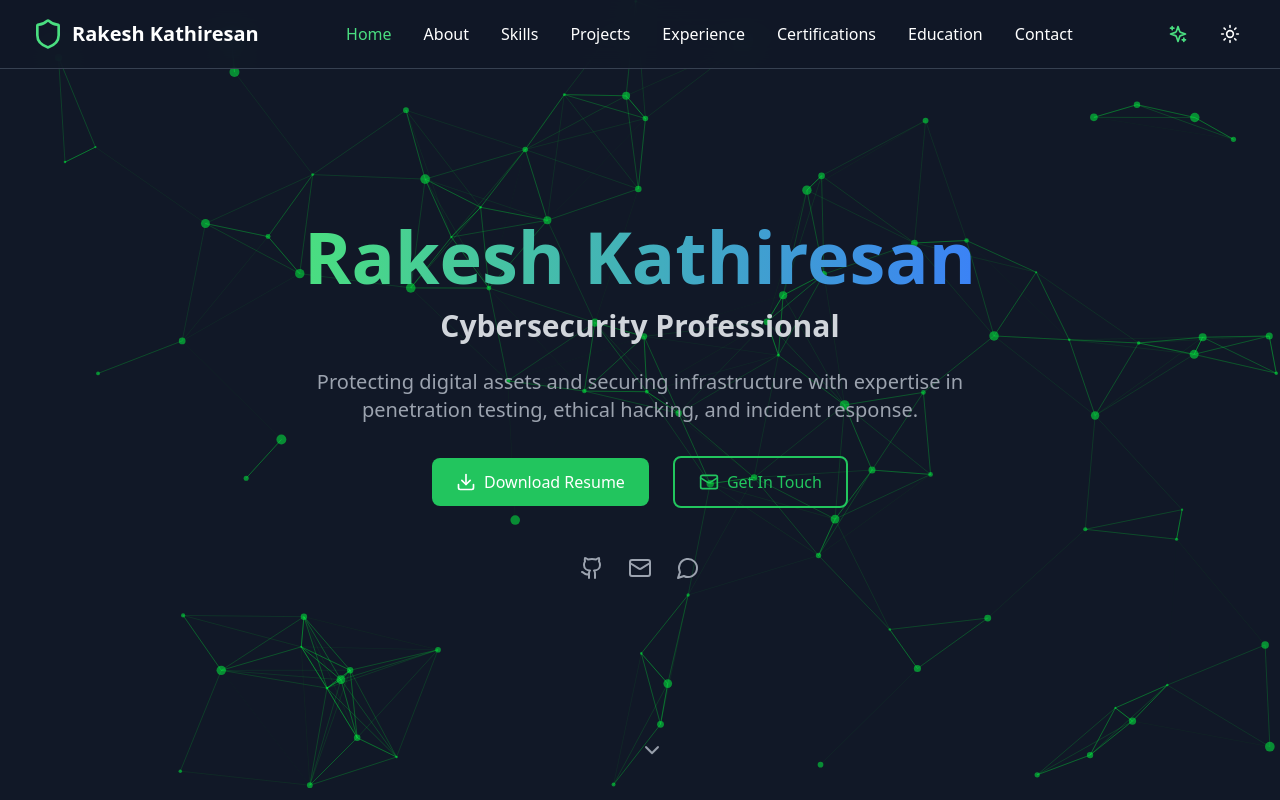
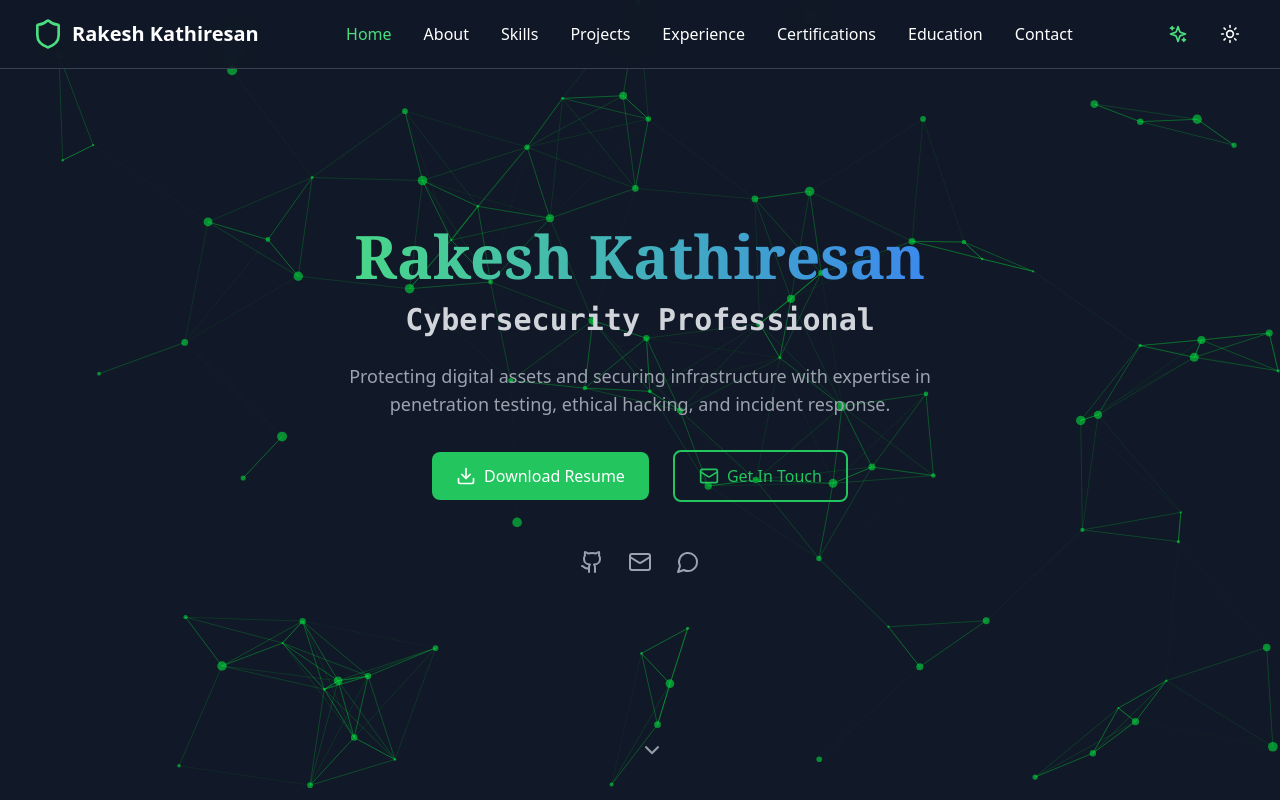
Before and after one commit to rakeshkathiresan/portfolio, a React (Vite) app: page / in a window 1280 px wide. Shown: the top 800 px of the page. Built offline with nearby package versions, Linux system fonts and the light colour scheme.

Commit message:
Update:font changed

```diff
--- a/package.json
+++ b/package.json
@@ -3,14 +3,14 @@
   "private": true,
   "version": "0.0.0",
   "type": "module",
-  "homepage": "https://rakeshpandees.github.io/portfolio",
+  "homepage": "https://rakeshkathiresan.github.io/portfolio",
   "scripts": {
     "dev": "vite",
     "build": "vite build",
     "lint": "eslint .",
     "preview": "vite preview",
     "predeploy": "npm run build",
-    "deploy": "gh-pages -d build"
+    "deploy": "gh-pages -d dist"
   },
   "dependencies": {
     "lucide-react": "^0.344.0",
--- a/src/App.tsx
+++ b/src/App.tsx
@@ -285,13 +285,13 @@ function App() {
       <section id="home" className="min-h-screen flex items-center justify-center relative z-10 px-4">
         <div className="text-center max-w-4xl mx-auto">
           <div className="mb-8">
-            <h1 className="text-5xl md:text-7xl font-bold mb-4 bg-gradient-to-r from-green-400 to-blue-500 bg-clip-text text-transparent">
+            <h1 className="text-5xl md:text-6xl font-bold font-serif mb-4 bg-gradient-to-r from-green-400 to-blue-500 bg-clip-text text-transparent">
               Rakesh Kathiresan
             </h1>
-            <h2 className="text-2xl md:text-3xl font-semibold mb-6 text-gray-300">
+            <h2 className="text-2xl md:text-3xl font-semibold font-mono mb-6 text-gray-300">
               Cybersecurity Professional
             </h2>
-            <p className="text-lg md:text-xl text-gray-400 mb-8 max-w-2xl mx-auto">
+            <p className="text-lg md:text-l text-gray-400 mb-8 max-w-2xl mx-auto">
               Protecting digital assets and securing infrastructure with expertise in penetration testing,
               ethical hacking, and incident response.
             </p>
--- a/vite.config.ts
+++ b/vite.config.ts
@@ -3,6 +3,7 @@ import react from '@vitejs/plugin-react';
 
 // https://vitejs.dev/config/
 export default defineConfig({
+  base: '/portfolio/',
   plugins: [react()],
   optimizeDeps: {
     exclude: ['lucide-react'],
```
